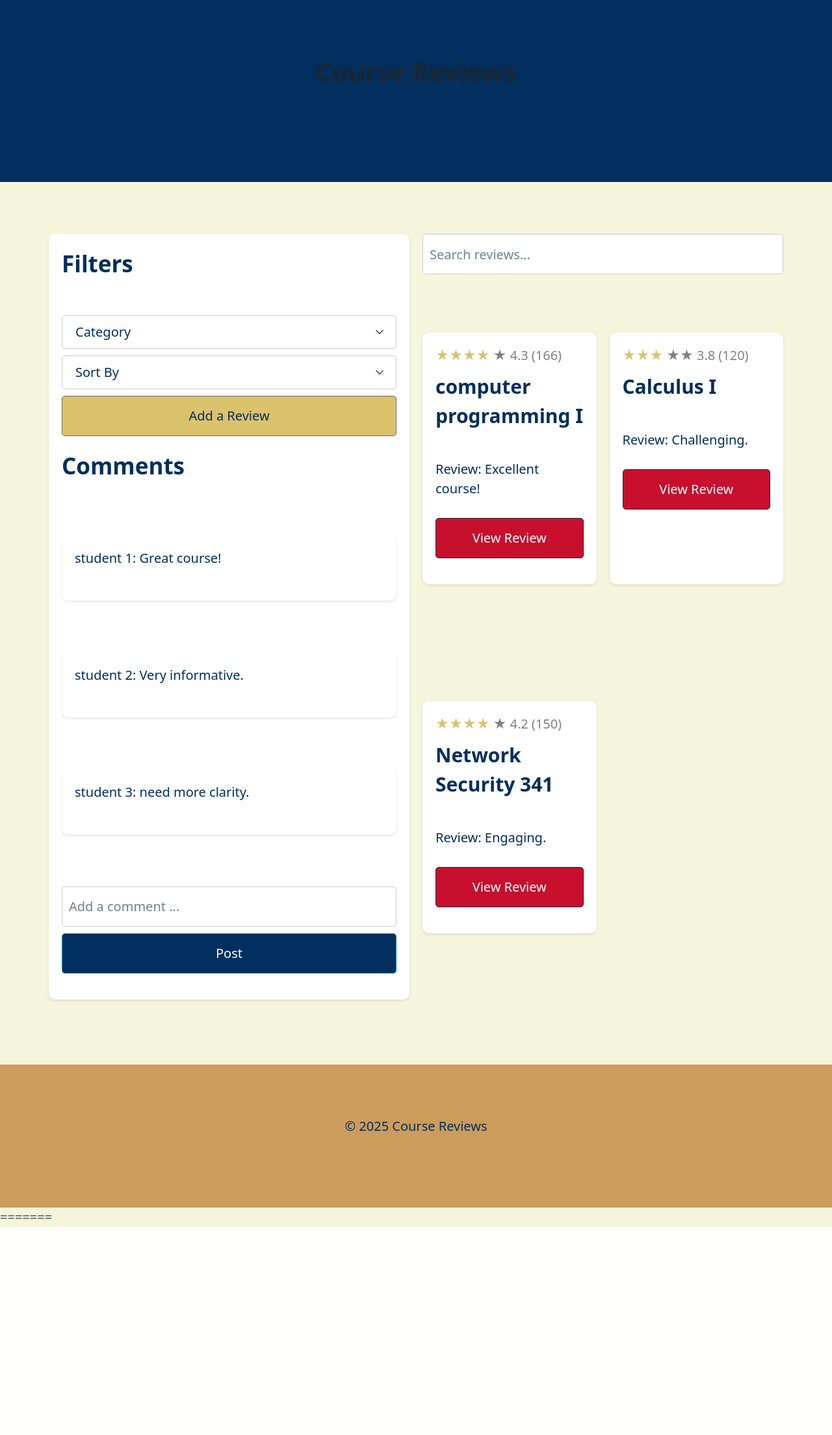
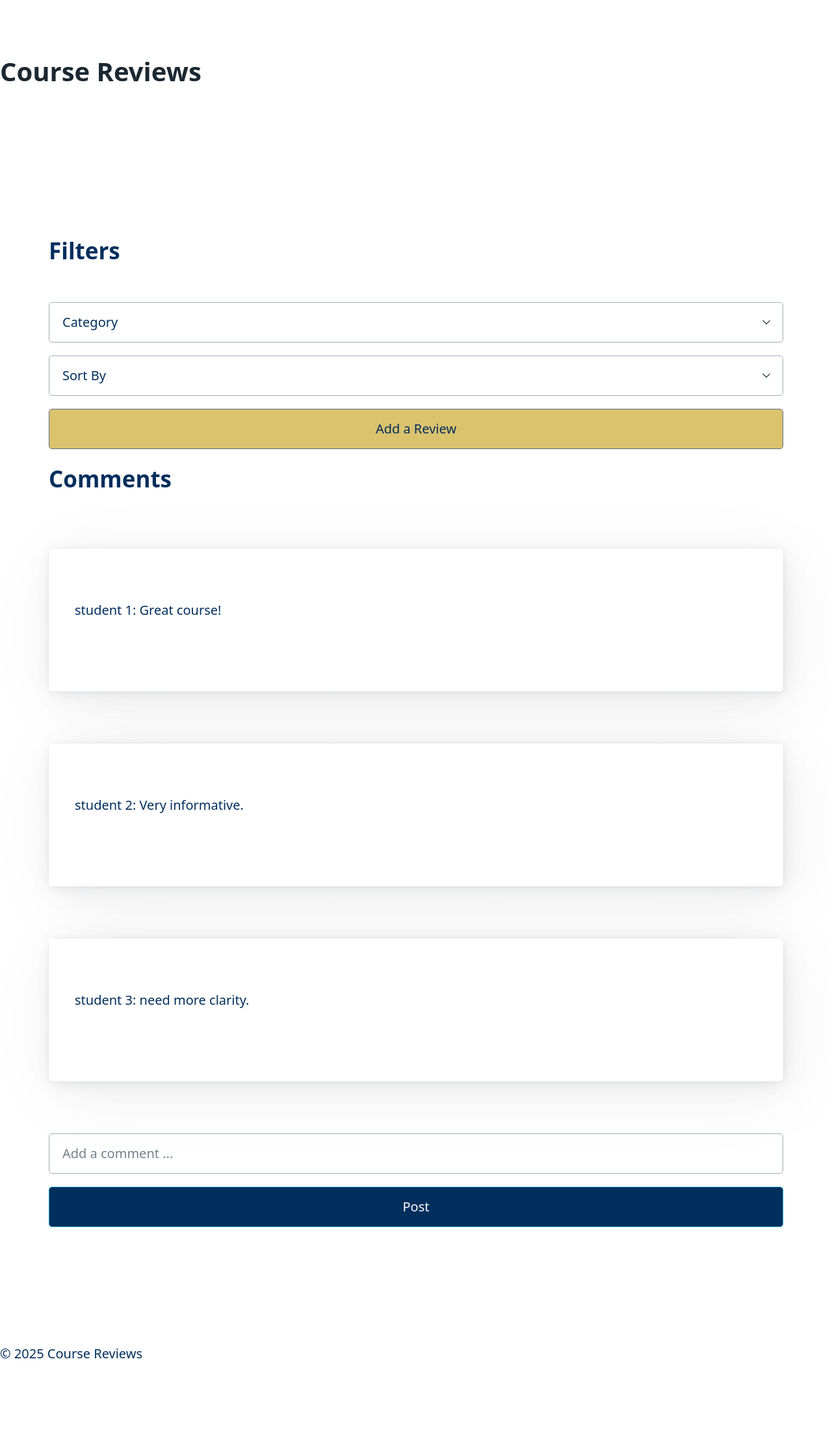
Before and after one commit to Haya-Alkaabi/Project-ITCS-333, a PHP site: page /reviews.html in a window 1280 px wide. Shown: the whole page at 65% size. Before the commit the page ends 1888 px from the top, so only its background shows below. Run offline with PHP 8.4, Linux system fonts and the light colour scheme.

Commit message:
first layout

```diff
--- a/course-reviews/reviews.html
+++ b/course-reviews/reviews.html
@@ -1,12 +1,11 @@
 <!DOCTYPE html>
-
 <html lang="en">
 <head>
     <meta charset="UTF-8">
     <meta name="viewport" content="width=device-width, initial-scale=1.0">
     <title>Course Reviews</title>
     <link rel="stylesheet" href="https://cdn.jsdelivr.net/npm/@picocss/pico@1/css/pico.min.css">
-    <link rel="styleSheet" type="text/css" href="style.css">
+
 </head>
 
 <body>
@@ -46,41 +45,6 @@
                 <input type="text" placeholder="Add a comment ..." style="color: #002E5D">
                 <button class="primary" style="background-color: #002E5D; color: white">Post</button>
             </aside>
-
-            <div>
-                <input type="text" placeholder="Search reviews..." style="color: #002E5D">
-                <div class="grid">
-                    <article>
-                        <div class="rating">
-                            <span style="color: #dbc26d">★★★★</span><span style="color: gray">★</span>
-                            <span style="color: gray">4.3</span>
-                            <span style="color: gray">(166)</span>
-                        </div>
-                        <h3 style="color: #002E5D">computer programming I </h3>
-                        <p style="color: #002E5D">Review: Excellent course!</p>
-                        <button class="contrast" style="background-color: #C8102E; color: white">View Review</button>
-                    </article>
-                    <article>
-                        <div class="rating">
-                            <span style="color: #dbc26d">★★★</span><span style="color: gray">★★</span>
-                            <span style="color: gray">3.8</span>
-                            <span style="color: gray">(120)</span>
-                        </div>
-                        <h3 style="color: #002E5D">Calculus I</h3>
-                        <p style="color: #002E5D">Review: Challenging.</p>
-                        <button class="contrast" style="background-color: #C8102E; color: white">View Review</button>
-                    </article>
-                    <article>
-                        <div class="rating">
-                            <span style="color: #dbc26d">★★★★</span><span style="color: gray">★</span>
-                            <span style="color: gray">4.2</span>
-                            <span style="color: gray">(150)</span>
-                        </div>
-                        <h3 style="color: #002E5D">Network Security 341</h3>
-                        <p style="color: #002E5D">Review: Engaging.</p>
-                        <button class="contrast" style="background-color: #C8102E; color: white">View Review</button>
-                    </article>
-                </div>
             </div>
         </div>
     </main>
@@ -88,12 +52,3 @@
         <p style="color: #002E5D">&copy; 2025 Course Reviews</p>
     </footer>
 </body>
-=======
-<html>
-    <head>
-
-
-    </head>
-
-
-</html>
--- a/course-reviews/style.css
+++ b/course-reviews/style.css
@@ -21,33 +21,3 @@ article {
     border-radius: 0.5rem;
     box-shadow: 0 2px 4px rgb(0, 0,0, 0.1);
 }
-.rating {
-    display: flex;
-    align-items: center;
-    margin-bottom: 0.5rem;
-}
-.rating span {
-    margin-right: 0.25rem;
-}
-footer {
-    background-color: #cc9c5d; /* brown */
-    color: white;
-    padding: 1rem;
-    text-align: center;
-}
-aside {
-    background-color: white;
-    padding: 1rem;
-    border-radius: 0.5rem;
-    box-shadow: 0 2px 4px rgb(0, 0,0, 0.1);
-    margin-bottom: 1rem;
-}
-input[type="text"], select {
-    background-color: white; /* Change to white */
-    color: black;
-    border: 1px solid #ccc;
-    padding: 0.5rem;
-    border-radius: 0.25rem;
-    width: 100%;
-    margin-bottom: 0.5rem;
-}
```
